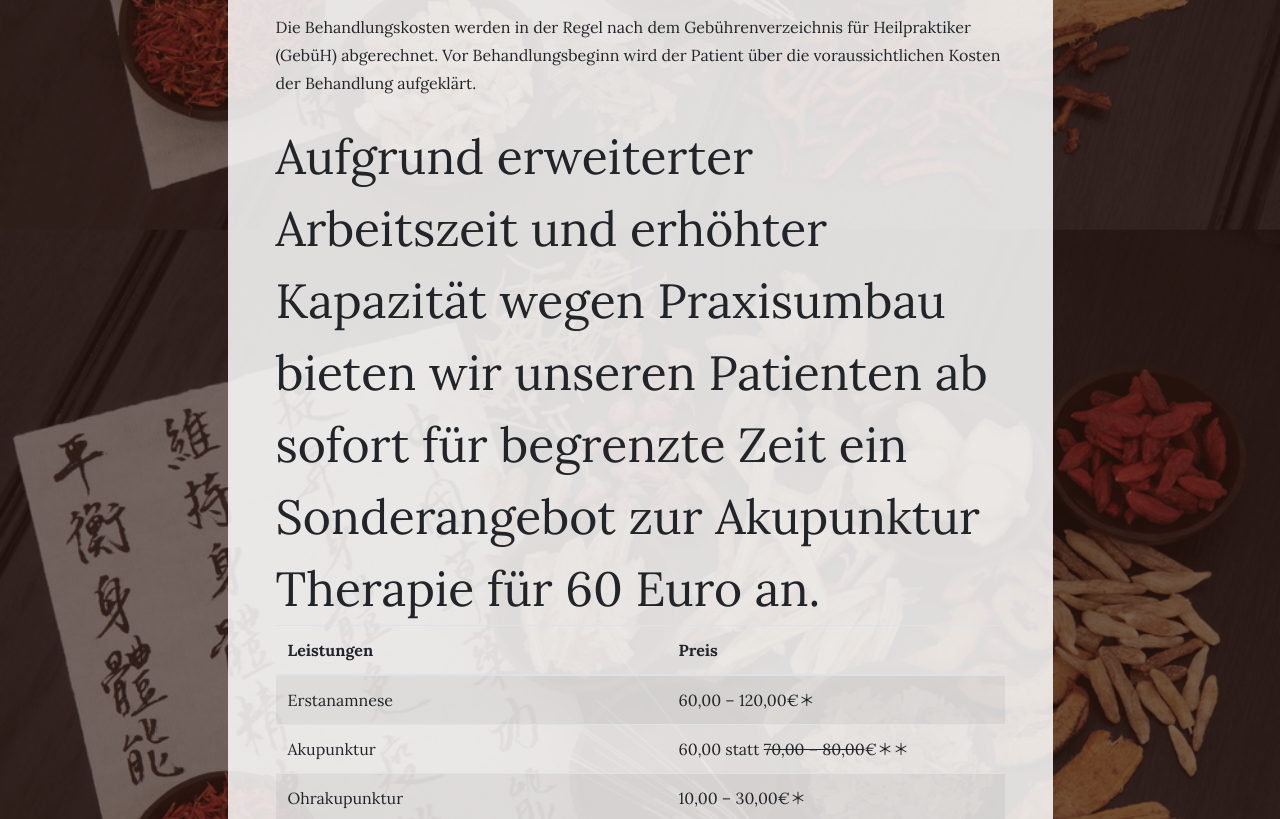
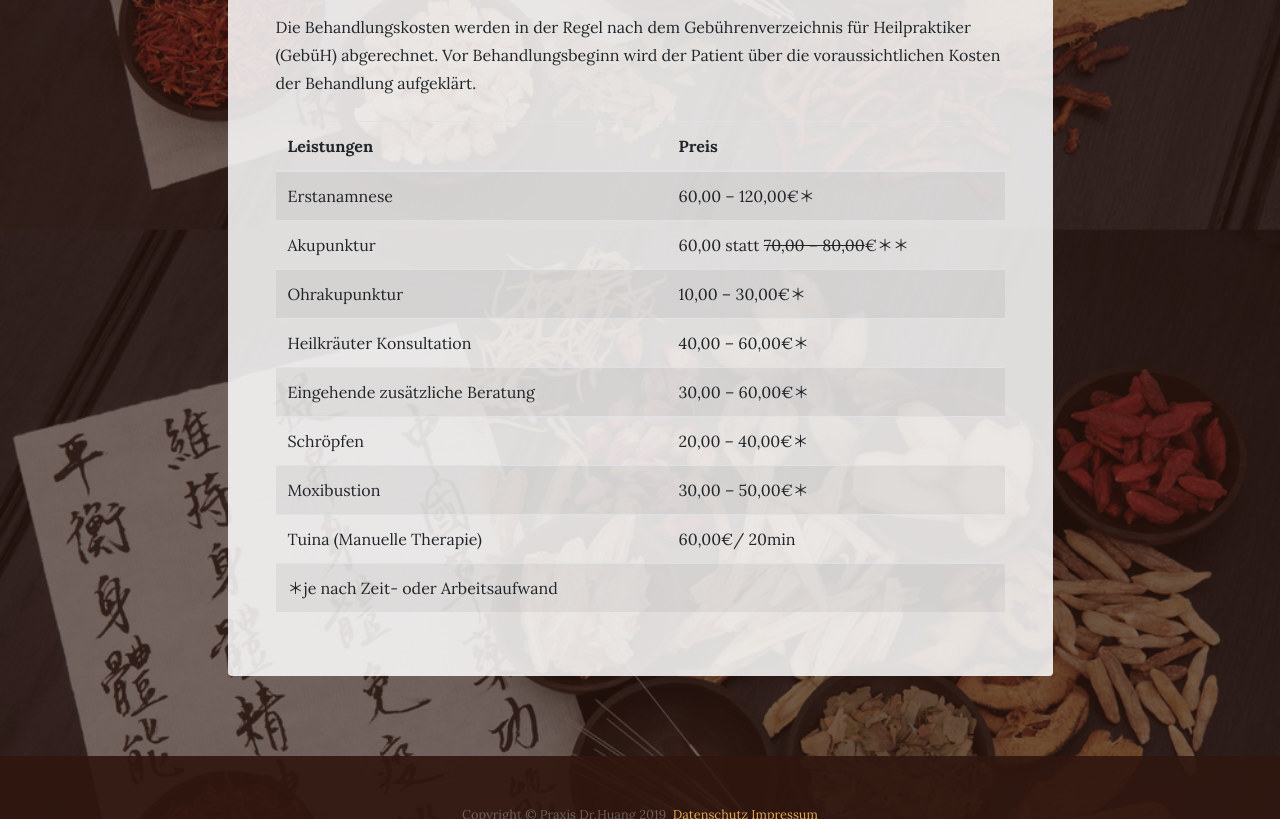
Before and after one commit to huangwj2/praxisdochuang.github.io, a website: page cost.html in a window 1280 px wide. Shown: the part 624-1443 px from the top of the page. Drawn offline with Linux system fonts and the light colour scheme.

Commit message:
Revert "update cost acu explain"
This reverts commit 879ef9dde8d9d9bafea761c22a1453633e2152ee.

```diff
--- a/cost.html
+++ b/cost.html
@@ -95,7 +95,6 @@
                   <tr>
                     <td>Akupunktur</td>
                     <td>60,00 statt <s>70,00 – 80,00</s>€＊＊</td>
-                    <font size="8">Aufgrund erweiterter Arbeitszeit und erhöhter Kapazität wegen Praxisumbau bieten wir unseren Patienten ab sofort für begrenzte Zeit ein Sonderangebot zur Akupunktur Therapie für 60 Euro an.</font>
                   </tr>
                   <tr>
                     <td>Ohrakupunktur</td>
```
